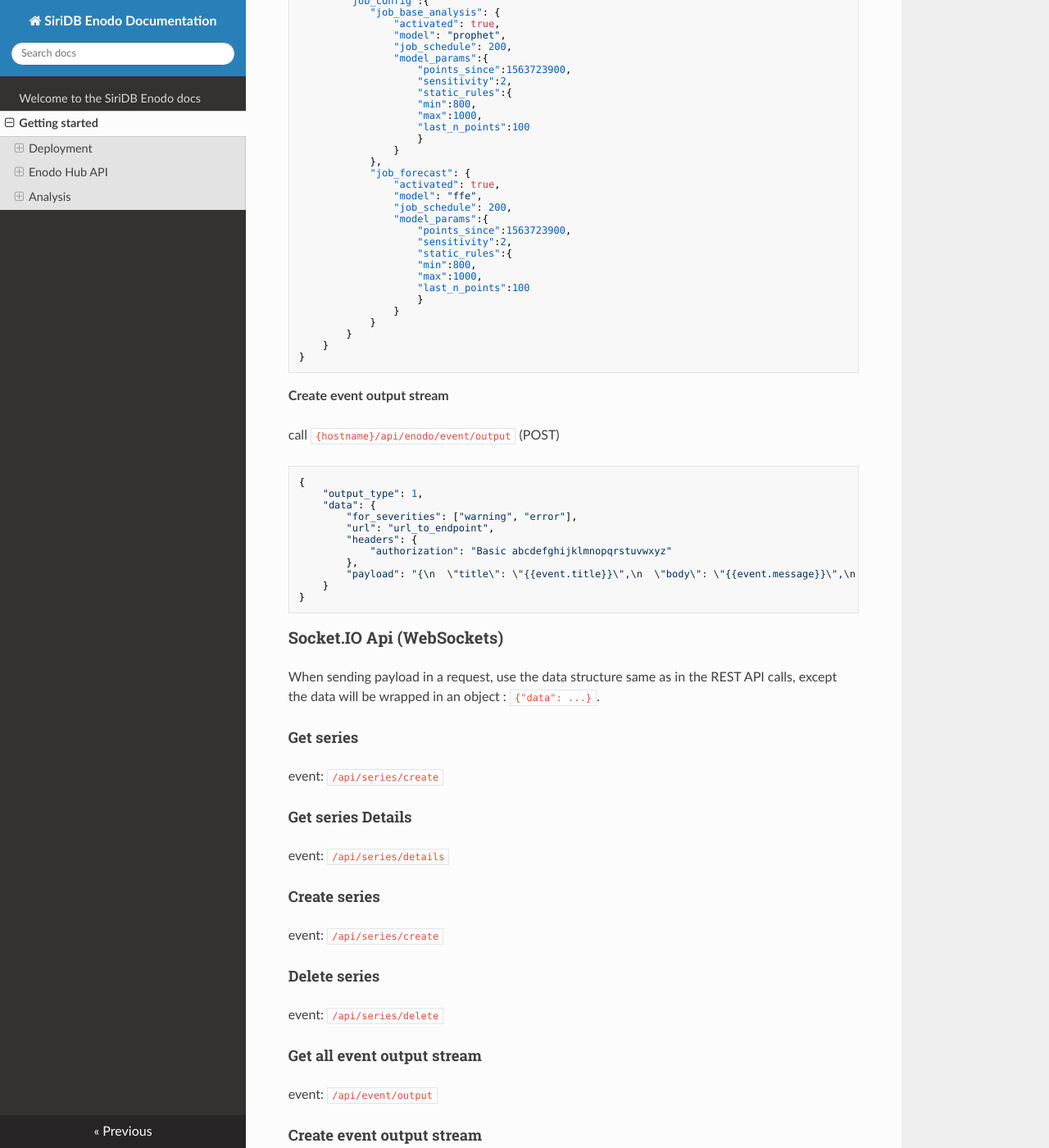
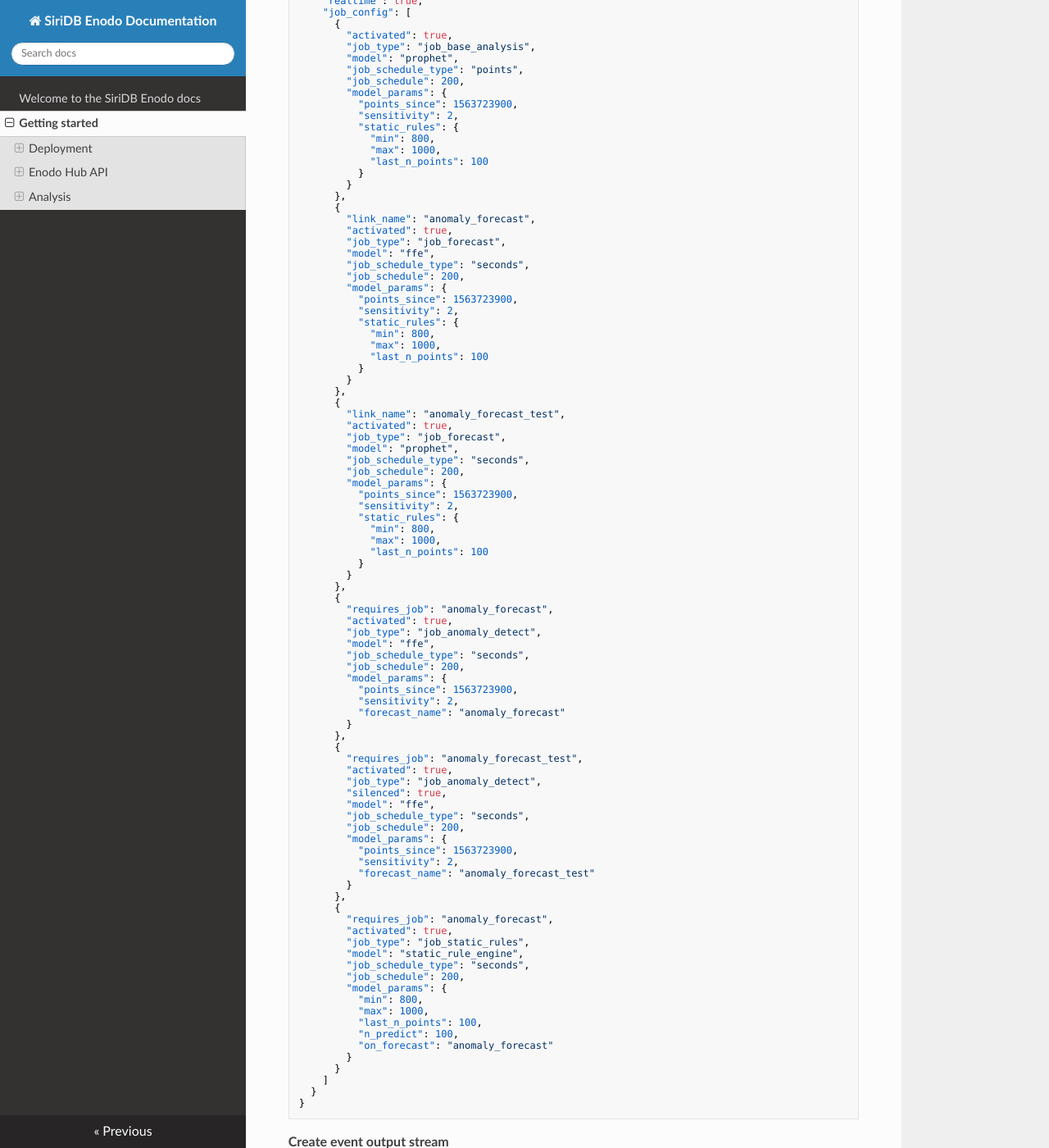
Before and after one commit to SiriDB/siridb-enodo-docs, an MkDocs documentation site: the page built from docs/getting_started.md, in a window 1280 px wide and 1400 px high, scrolled down 1496 px. Shown: the whole window at 82% size. Built offline with MkDocs 1.6.1, drawn with Linux system fonts in a browser that asks for light colours; nearby versions of some CDN libraries.

Commit message:
Update getting_started.md

````diff
--- a/docs/getting_started.md
+++ b/docs/getting_started.md
@@ -44,40 +44,105 @@ The Enodo Hub has two API's from which you can do CRUD actions and subscribe to
 call `{hostname}/api/series` (POST)
 ```
 {
-	"name": "series_name_in_siridb",
-	"config": {
-		"min_data_points":2,
-		"job_config":{
-			"job_base_analysis": {
-				"activated": true,
-				"model": "prophet",
-				"job_schedule": 200,
-				"model_params":{
-					"points_since":1563723900,
-					"sensitivity":2,
-					"static_rules":{
-					"min":800,
-					"max":1000,
-					"last_n_points":100
-					}
-				}
-			},
-			"job_forecast": {
-				"activated": true,
-				"model": "ffe",
-				"job_schedule": 200,
-				"model_params":{
-					"points_since":1563723900,
-					"sensitivity":2,
-					"static_rules":{
-					"min":800,
-					"max":1000,
-					"last_n_points":100
-					}
-				}
-			}
-		}
-	}
+  "name": "series_name_in_siridb",
+  "config": {
+    "min_data_points": 2,
+    "realtime": true,
+    "job_config": [
+      {
+        "activated": true,
+        "job_type": "job_base_analysis",
+        "model": "prophet",
+        "job_schedule_type": "points",
+        "job_schedule": 200,
+        "model_params": {
+          "points_since": 1563723900,
+          "sensitivity": 2,
+          "static_rules": {
+            "min": 800,
+            "max": 1000,
+            "last_n_points": 100
+          }
+        }
+      },
+      {
+        "link_name": "anomaly_forecast",
+        "activated": true,
+        "job_type": "job_forecast",
+        "model": "ffe",
+        "job_schedule_type": "seconds",
+        "job_schedule": 200,
+        "model_params": {
+          "points_since": 1563723900,
+          "sensitivity": 2,
+          "static_rules": {
+            "min": 800,
+            "max": 1000,
+            "last_n_points": 100
+          }
+        }
+      },
+      {
+        "link_name": "anomaly_forecast_test",
+        "activated": true,
+        "job_type": "job_forecast",
+        "model": "prophet",
+        "job_schedule_type": "seconds",
+        "job_schedule": 200,
+        "model_params": {
+          "points_since": 1563723900,
+          "sensitivity": 2,
+          "static_rules": {
+            "min": 800,
+            "max": 1000,
+            "last_n_points": 100
+          }
+        }
+      },
+      {
+        "requires_job": "anomaly_forecast",
+        "activated": true,
+        "job_type": "job_anomaly_detect",
+        "model": "ffe",
+        "job_schedule_type": "seconds",
+        "job_schedule": 200,
+        "model_params": {
+          "points_since": 1563723900,
+          "sensitivity": 2,
+          "forecast_name": "anomaly_forecast"
+        }
+      },
+      {
+        "requires_job": "anomaly_forecast_test",
+        "activated": true,
+        "job_type": "job_anomaly_detect",
+        "silenced": true,
+        "model": "ffe",
+        "job_schedule_type": "seconds",
+        "job_schedule": 200,
+        "model_params": {
+          "points_since": 1563723900,
+          "sensitivity": 2,
+          "forecast_name": "anomaly_forecast_test"
+        }
+      },
+      {
+        "requires_job": "anomaly_forecast",
+        "activated": true,
+        "job_type": "job_static_rules",
+        "model": "static_rule_engine",
+        "job_schedule_type": "seconds",
+        "job_schedule": 200,
+        "model_params": {
+          "min": 800,
+          "max": 1000,
+          "last_n_points": 100,
+          "n_predict": 100,
+          "on_forecast": "anomaly_forecast"
+        }
+      }
+    ]
+  }
 }
 ```
 
````
